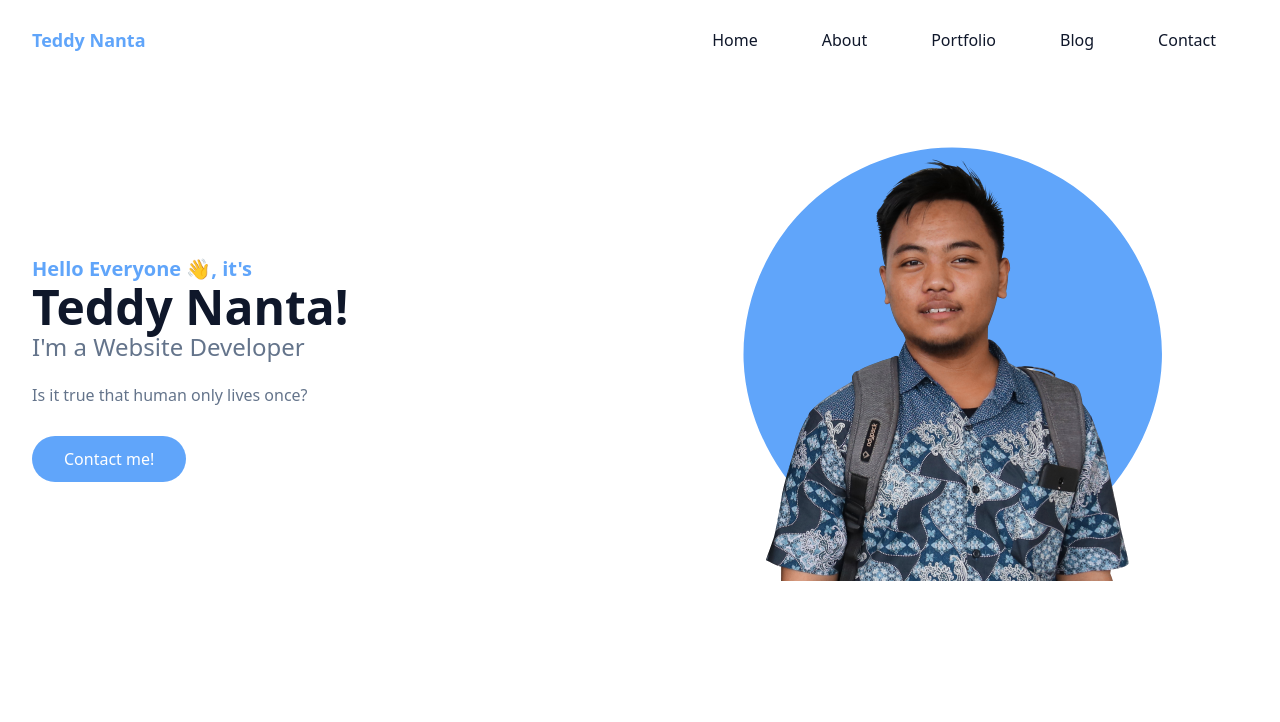
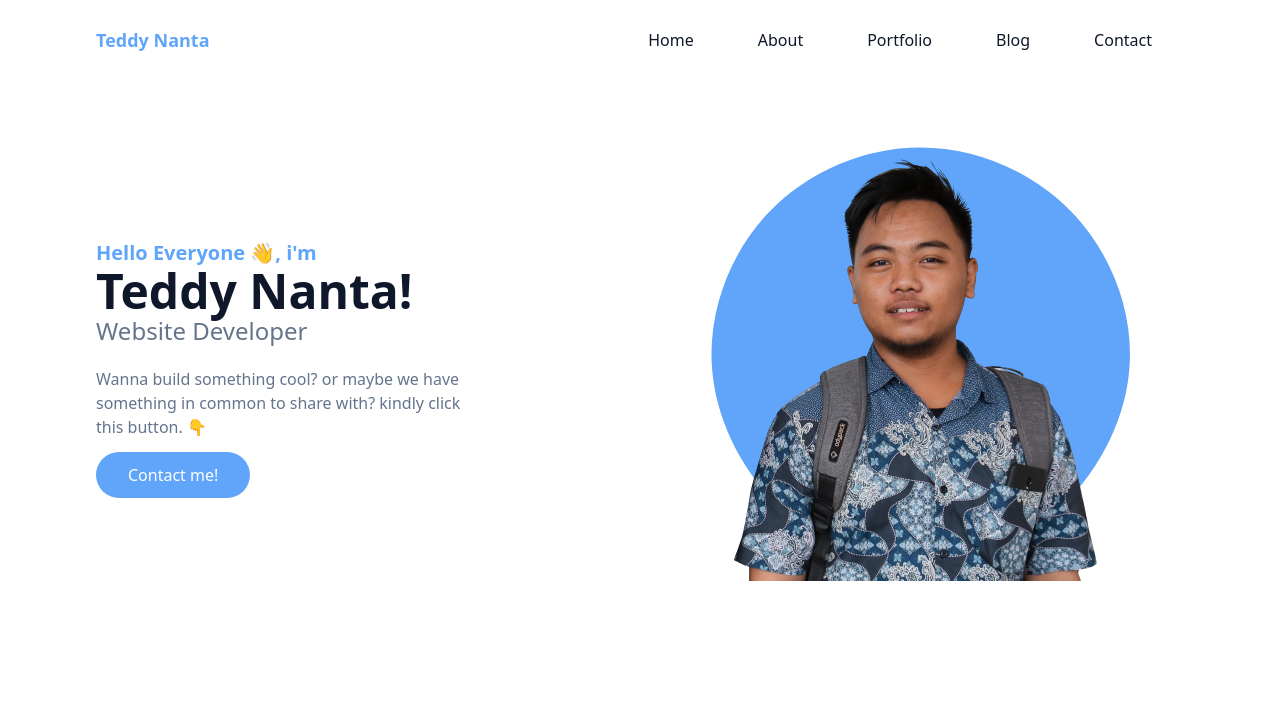
Before and after one commit to teddynanta/portfolio, a website: page index.html in a window 1280 px wide. Shown: the top 722 px of the page. Drawn offline with Linux system fonts and the light colour scheme.

Commit message:
adding small details to home section

```diff
--- a/index.html
+++ b/index.html
@@ -56,15 +56,16 @@
       <div class="flex flex-wrap">
         <div class="w-full self-center px-4 lg:w-1/2">
           <h1 class="text-base font-semibold text-primary md:text-xl">
-            Hello Everyone 👋, it's <span class="block font-bold text-dark text-4xl m2-1 lg:text-5xl">Teddy
+            Hello Everyone 👋, i'm <span class="block font-bold text-dark text-4xl m2-1 lg:text-5xl">Teddy
               Nanta!</span>
           </h1>
           <h2 class="font-medium text-secondary text-lg mb-5 lg:text-2xl">
-            I'm a Website Developer
+            Website Developer
           </h2>
           <p class="font-medium text-secondary
-          mb-10">
-            Is it true that human only lives once?
+          mb-6 max-w-sm">
+            Wanna build something cool? or maybe we have something in common to share with? kindly click this button.
+            <span class="block ml-16 sm:inline sm:ml-0">👇</span>
           </p>
 
           <a href="#"
```
Also changed, not shown: dist/output.css.
